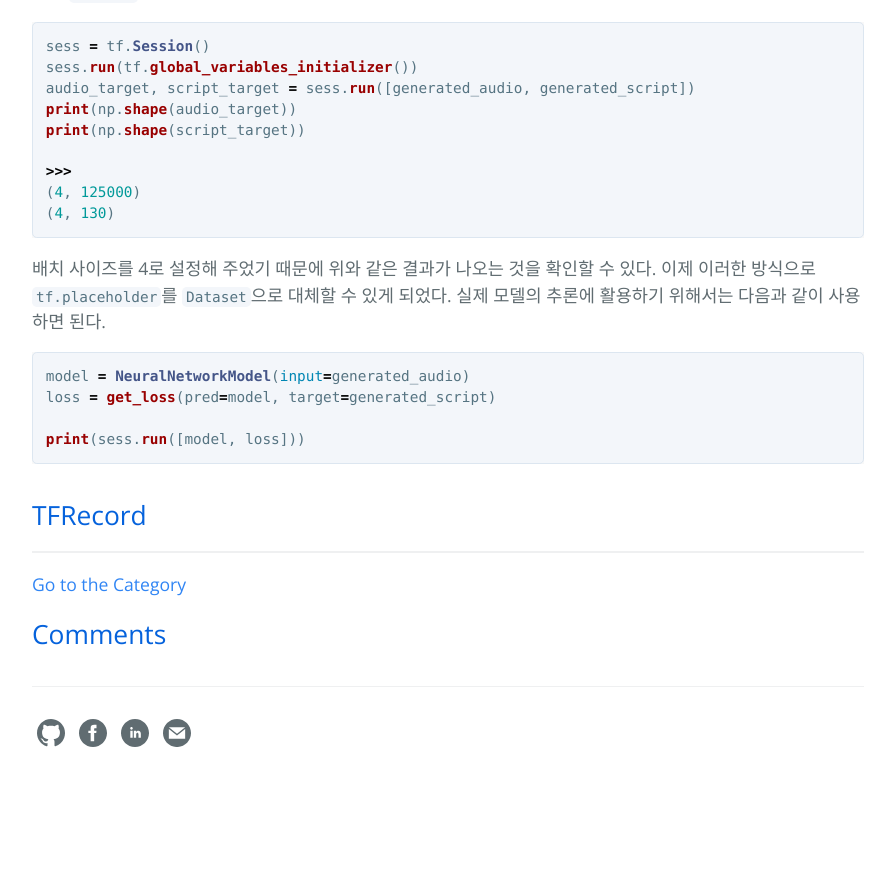
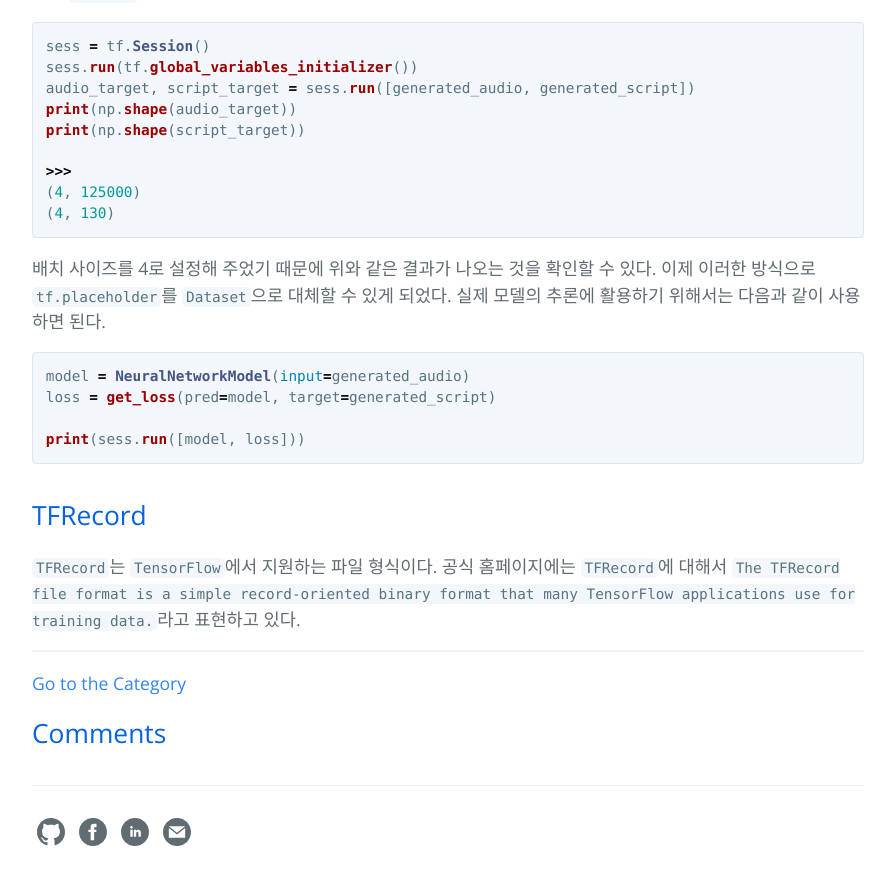
Before and after one commit to hcnoh/hcnoh.github.io, a Jekyll site: the page built from _posts/2018-11-05-tensorflow-data-module.md, in a window 1280 px wide and 900 px high, scrolled down 3585 px. Shown: the top 885 px of the window, without its empty margins (192-1087 px from the left). Built offline with Jekyll 4.4.1, drawn with Linux system fonts in a browser that asks for light colours; comment, search, counter and statistics services are not loaded; before the commit the page ends 4386 px from its top, so only the background shows below that.

Commit message:
Update 2018-11-05-tensorflow-data-module.md

````diff
--- a/_posts/2018-11-05-tensorflow-data-module.md
+++ b/_posts/2018-11-05-tensorflow-data-module.md
@@ -146,3 +146,4 @@ print(sess.run([model, loss]))
 ```
 
 ## TFRecord
+`TFRecord`는 `TensorFlow`에서 지원하는 파일 형식이다. 공식 홈페이지에는 `TFRecord`에 대해서 `The TFRecord file format is a simple record-oriented binary format that many TensorFlow applications use for training data.`라고 표현하고 있다.
````
